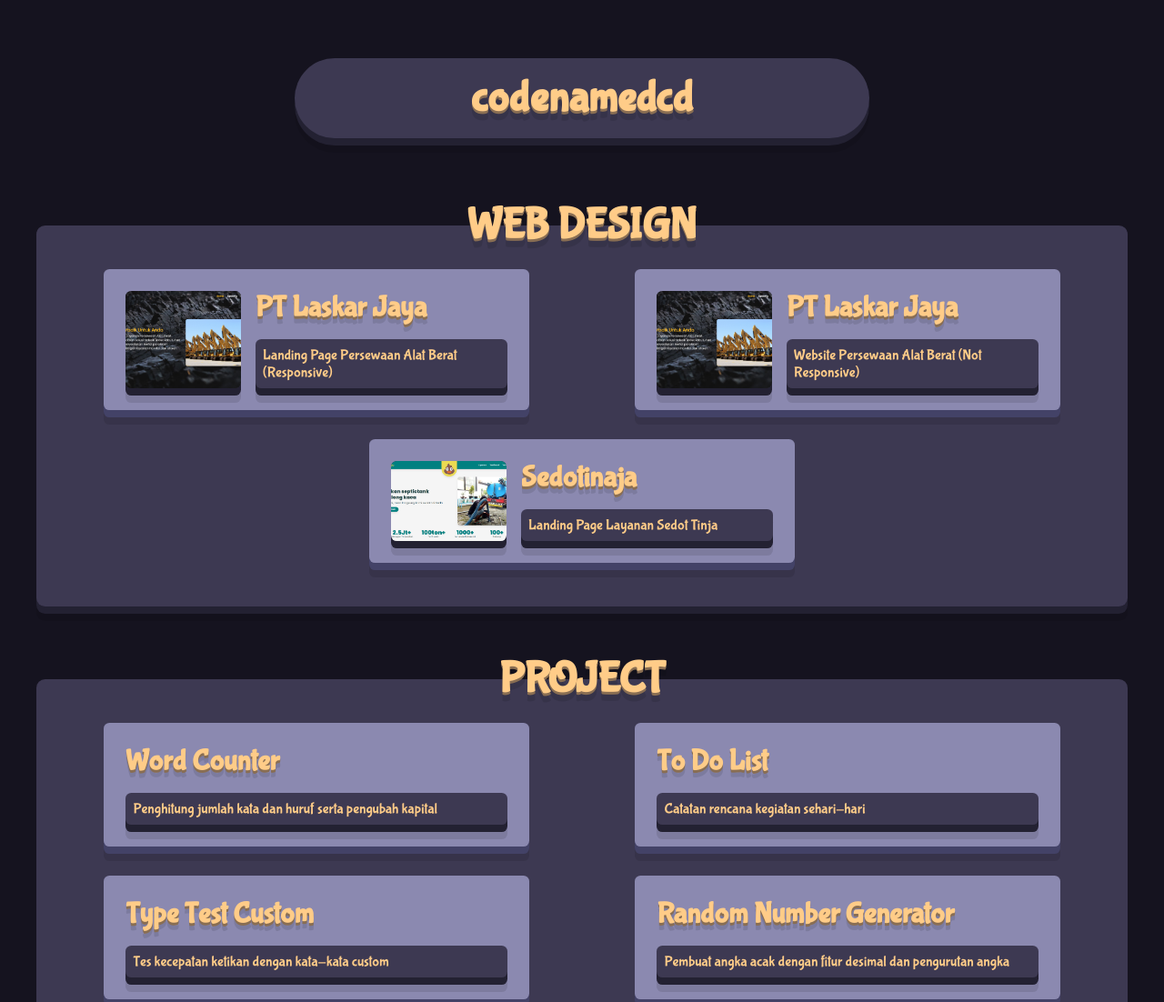
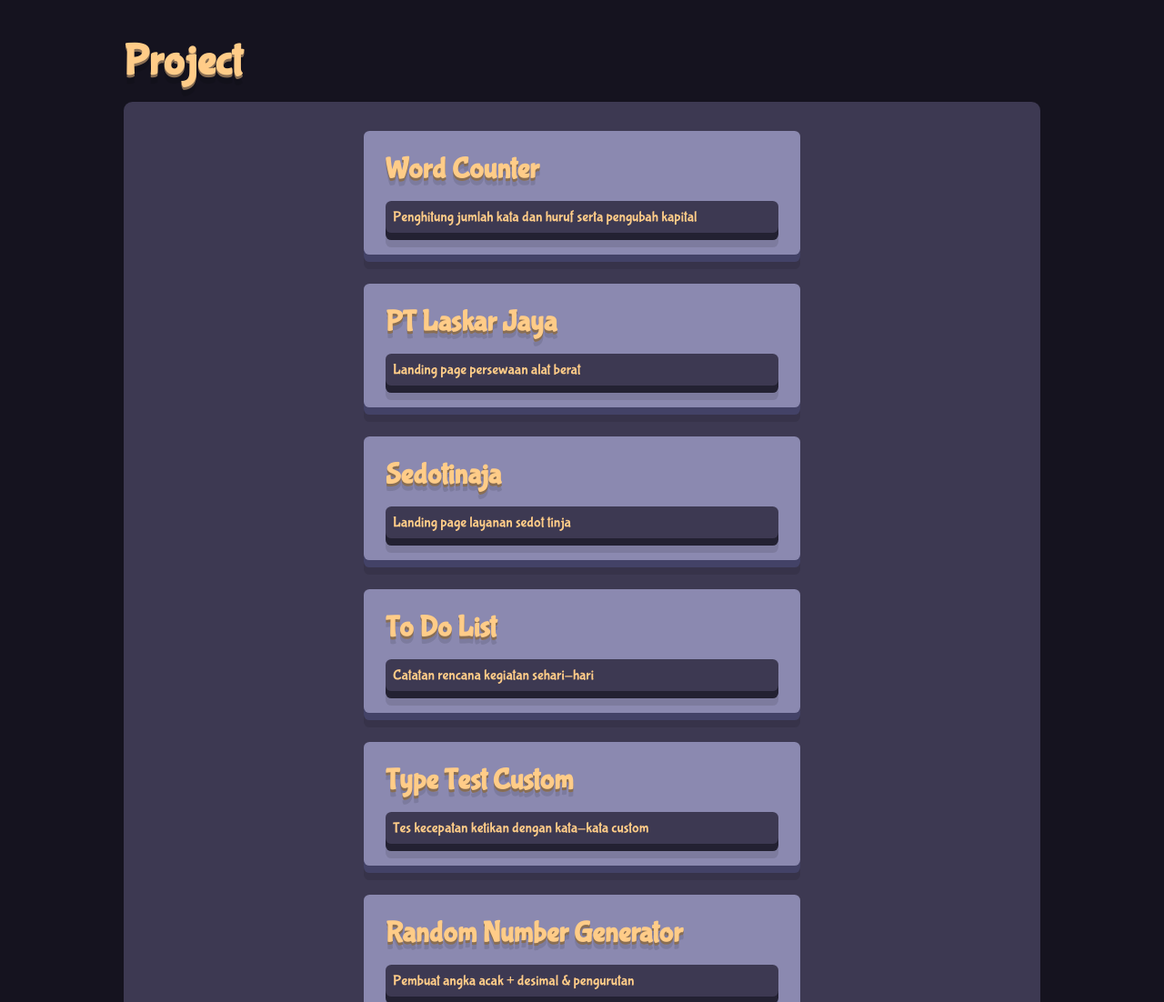
Before and after one commit to codenamedcd/web-portofolio.github.io, a plain HTML site: page index.html in a window 1280 px wide. Shown: the top 1102 px of the page at 91% size. Drawn offline with Linux system fonts and the light colour scheme.

Commit message:
change styles

```diff
--- a/index.html
+++ b/index.html
@@ -14,15 +14,15 @@
   </head>
   <body>
     <nav>
-      <h1 class="title-design">codenamedcd</h1>
+      <h1>Project</h1>
     </nav>
-    <section class="sec-1">
+    <!-- <section class="sec-1">
       <h1 class="title-design">Web Design</h1>
-    </section>
+    </section> -->
     <section class="sec-2">
-      <h1 class="title-design">Project</h1>
+      <!-- <h1 class="title-design">Project</h1> -->
     </section>
     <script src="main.js"></script>
-    <script src="main2.js"></script>
+    <!-- <script src="main2.js"></script> -->
   </body>
 </html>
--- a/main.js
+++ b/main.js
@@ -1,40 +1,47 @@
-const items = [
+const projects = [
+  {
+    judul: "Word Counter",
+    subjudul: "Penghitung jumlah kata dan huruf serta pengubah kapital",
+    link: "https://wordcounter-dcd.vercel.app/",
+  },
   {
     judul: "PT Laskar Jaya",
-    subjudul: "Landing Page Persewaan Alat Berat (Responsive)",
-    gambar: "asset/ptlaskarjaya.png",
+    subjudul: "Landing page persewaan alat berat",
     link: "https://codenamedcd.github.io/laskarjaya/",
   },
   {
-    judul: "PT Laskar Jaya",
-    subjudul: "Website Persewaan Alat Berat (Not Responsive)",
-    gambar: "asset/ptlaskarjaya.png",
-    link: "http://laskarjaya.rf.gd/home.php",
+    judul: "Sedotinaja",
+    subjudul: "Landing page layanan sedot tinja",
+    gambar: "asset/sedotinaja.png",
+    link: "https://codenamedcd.github.io/sedotinaja/",
   },
   {
-    judul: "Sedotinaja",
-    subjudul: "Landing Page Layanan Sedot Tinja",
-    gambar: "asset/sedotinaja.png",
-    link: "https://codenamedcd.github.io/sedotinaja/",
+    judul: "To Do List",
+    subjudul: "Catatan rencana kegiatan sehari-hari",
+    link: "https://todolist-dcd.vercel.app/",
+  },
+  {
+    judul: "Type Test Custom",
+    subjudul: "Tes kecepatan ketikan dengan kata-kata custom",
+    link: "https://typetestcustom.vercel.app/",
+  },
+  {
+    judul: "Random Number Generator",
+    subjudul: "Pembuat angka acak + desimal & pengurutan",
+    link: "https://randomnumber-generator.vercel.app/",
   },
 ];
 
 // function add
-function parseItemsToCards() {
+function parseprojectsToCards() {
   const cards = [];
 
-  for (let i = 0; i < items.length; i++) {
-    const currentCard = items[i];
+  for (let i = 0; i < projects.length; i++) {
+    const currentCard = projects[i];
 
     // add new div
     const divCard = document.createElement("a");
     divCard.classList.add("card");
-
-    const divImg = document.createElement("div");
-    divImg.classList.add("image");
-
-    const targetImg = document.createElement("img");
-    divImg.appendChild(targetImg);
 
     const divTitle = document.createElement("div");
     divTitle.classList.add("title-card");
@@ -48,12 +55,9 @@
     targetTitle.textContent = currentCard.judul;
     // set subtitle
     targetSubtitle.textContent = currentCard.subjudul;
-    // set src img
-    targetImg.setAttribute("src", currentCard.gambar);
     // set link
     divCard.setAttribute("href", currentCard.link);
 
-    divCard.appendChild(divImg);
     divCard.appendChild(divTitle);
 
     cards.push(divCard);
@@ -63,15 +67,15 @@
 }
 
 function main() {
-  const secOne = document.querySelector(".sec-1");
+  const secTwo = document.querySelector(".sec-2");
 
-  const parsedCards = parseItemsToCards();
+  const parsedCards = parseprojectsToCards();
 
   for (let i = 0; i < parsedCards.length; i++) {
-    secOne.append(parsedCards[i]);
+    secTwo.append(parsedCards[i]);
   }
 
-  document.body.append(secOne);
+  document.body.append(secTwo);
 }
 
 main();
--- a/style.css
+++ b/style.css
@@ -36,20 +36,20 @@
   text-decoration: none;
 }
 nav {
-  text-align: center;
-  margin: 4rem auto 6rem auto;
-  width: 50%;
-  background-color: var(--semidark);
+  /* text-align: center; */
+  margin: 0 8rem;
+  /* background-color: var(--semidark);
   box-shadow: 0 0.5rem var(--dark), 0 1rem rgb(0 0 0 / 0.1);
-  border-radius: 100rem;
+  border-radius: 100rem; */
 }
 nav h1 {
-  padding: 1rem 1rem;
+  margin-bottom: 1rem;
 }
 
 section {
-  margin: 5rem 2rem;
-  padding: 2rem 1rem;
+  margin: 0 8rem;
+  margin-bottom: 5rem;
+  padding: 1rem;
   background-color: var(--semidark);
   box-shadow: 0 0.5rem var(--dark), 0 1rem rgb(0 0 0 / 0.1);
   border-radius: 0.6rem;
@@ -73,9 +73,9 @@
 
 .card {
   padding: 1.5rem 1.5rem;
-  margin: 1rem 0;
+  margin: 1rem;
   display: flex;
-  width: 40%;
+  width: 30rem;
   background-color: var(--normal);
   border-radius: 0.4rem;
   box-shadow: 0 0.5rem var(--seminormal), 0 1rem rgb(0 0 0 / 0.1);
```
Also changed, not shown: main1.js (added, +77 -0 lines).
